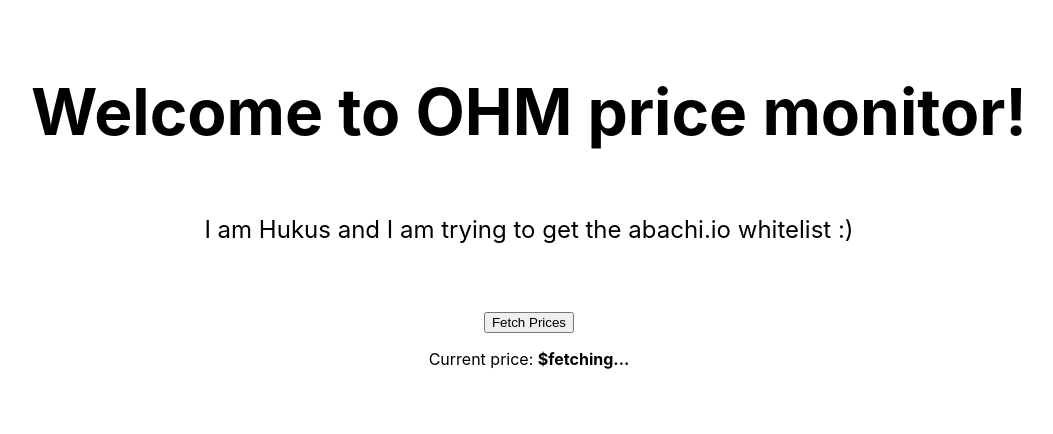
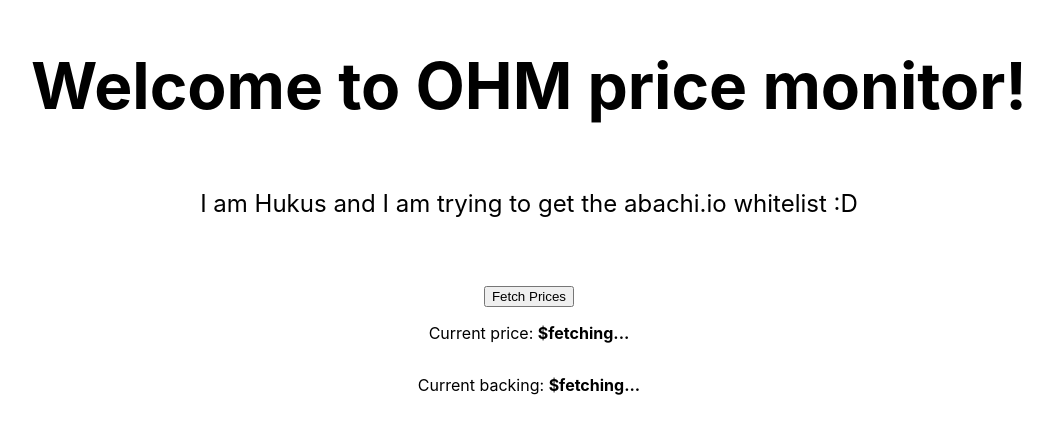
Before and after one commit to hukus/ohm-forks, a Next.js app: page / in a window 1280 px wide. Shown: the part 170-604 px from the top of the page, without its empty margins (111-1164 px from the left). Built offline with nearby package versions, Linux system fonts and the light colour scheme; no server answers.

Commit message:
feat(backing): add backing price calculation

```diff
--- a/pages/index.js
+++ b/pages/index.js
@@ -5,6 +5,7 @@
 export default function Home() {
   const [loading, setLoading] = useState(false);
   const [price, setPrice] = useState('unknown');
+  const [backing, setBacking] = useState('unknown');
 
   const fetchPrice = useCallback(async () => {
     setLoading(true);
@@ -26,13 +27,22 @@
       requestOptions
     );
     const result = await response.json();
-    const parsedPrice = result?.data?.protocolMetrics[0]?.ohmPrice;
-    if (parsedPrice) {
-      const numberPrice = Number(parsedPrice);
-      const twoDecimalPrice = Math.round(numberPrice * 100) / 100;
+
+    const parsedPrice = Number(result?.data?.protocolMetrics[0]?.ohmPrice);
+    const parsedSupply = Number(result?.data?.protocolMetrics[0]?.ohmCirculatingSupply);
+    const parsedMarketValue = Number(result?.data?.protocolMetrics[0]?.treasuryMarketValue);
+    const allResultsPresent = parsedPrice && parsedSupply && parsedMarketValue;
+
+    if (allResultsPresent) {
+      const twoDecimalPrice = Math.round(parsedPrice * 100) / 100;
       setPrice(String(twoDecimalPrice));
+
+      const backingPrice = parsedMarketValue / parsedSupply;
+      const twoDecimalBackingPrice = Math.round(backingPrice * 100) / 100;
+      setBacking(twoDecimalBackingPrice);
     } else {
       setPrice('still unknown');
+      setBacking('still unknown');
     }
     setLoading(false);
   }, [setLoading]);
@@ -52,12 +62,15 @@
       <main className={styles.main}>
         <h1 className={styles.title}>Welcome to OHM price monitor!</h1>
         <p className={styles.description}>
-          I am Hukus and I am trying to get the abachi.io whitelist :)
+          I am Hukus and I am trying to get the abachi.io whitelist :D
         </p>
         <button onClick={fetchPrice}>Fetch Prices</button>
         <p>
           Current price: <b>${loading ? 'fetching...' : price}</b>
         </p>
+        <p>
+          Current backing: <b>${loading ? 'fetching...' : backing}</b>
+        </p>
       </main>
     </div>
   );
```
